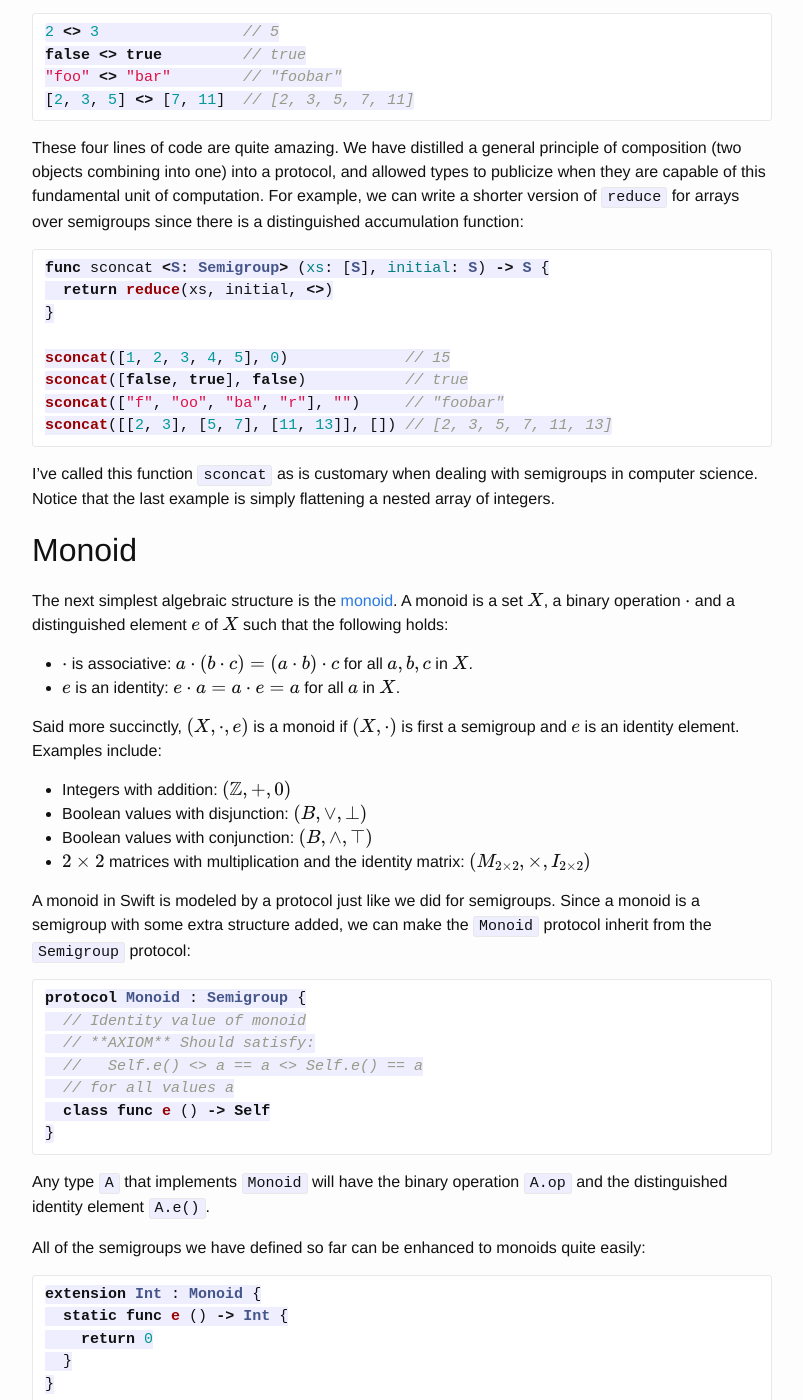
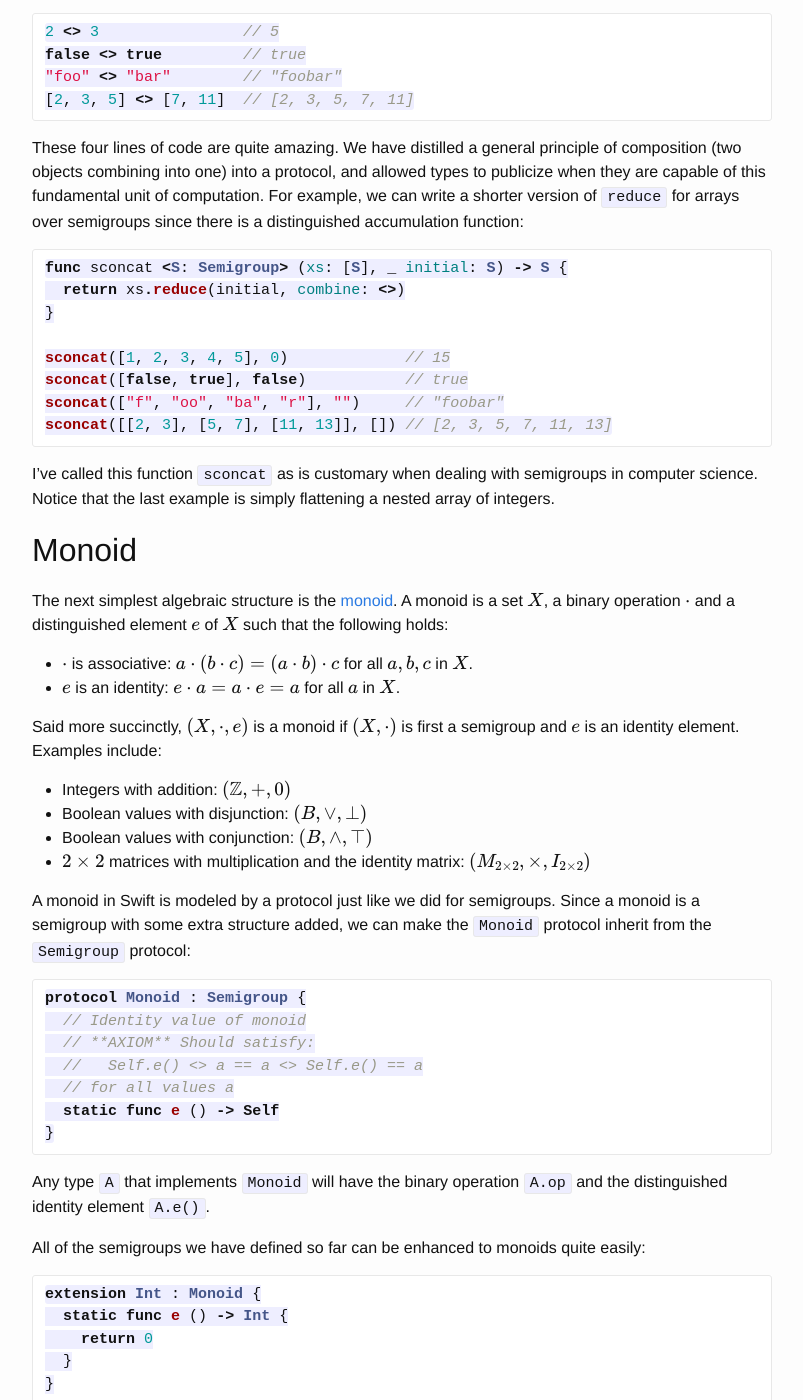
Before and after one commit to mbrandonw/mbrandonw.github.io, a Jekyll site: the page built from _posts/2015-02-17-algebraic-structure-and-protocols.markdown, in a window 1280 px wide and 1400 px high, scrolled down 4549 px. Shown: the whole window, without its empty margins (238-1041 px from the left). Built offline with Jekyll 4.4.1, drawn with Linux system fonts in a browser that asks for light colours; Markdown is read by kramdown in place of the engine named in the settings; formulas are drawn with MathJax 3; comment, search, counter and statistics services are not loaded.

````diff
--- a/_posts/2015-02-17-algebraic-structure-and-protocols.markdown
+++ b/_posts/2015-02-17-algebraic-structure-and-protocols.markdown
@@ -171,8 +171,8 @@ false <> true         // true
 These four lines of code are quite amazing. We have distilled a general principle of composition (two objects combining into one) into a protocol, and allowed types to publicize when they are capable of this fundamental unit of computation. For example, we can write a shorter version of `reduce` for arrays over semigroups since there is a distinguished accumulation function:
 
 ```swift
-func sconcat <S: Semigroup> (xs: [S], initial: S) -> S {
-  return reduce(xs, initial, <>)
+func sconcat <S: Semigroup> (xs: [S], _ initial: S) -> S {
+  return xs.reduce(initial, combine: <>)
 }
 
 sconcat([1, 2, 3, 4, 5], 0)             // 15
@@ -205,7 +205,7 @@ protocol Monoid : Semigroup {
   // **AXIOM** Should satisfy:
   //   Self.e() <> a == a <> Self.e() == a
   // for all values a
-  class func e () -> Self
+  static func e () -> Self
 }
 ```
 
@@ -250,7 +250,7 @@ The fact that monoids have a distinguished element means that we can provide an
 
 ```swift
 func mconcat <M: Monoid> (xs: [M]) -> M {
-  return reduce(xs, M.e(), <>)
+  return xs.reduce(M.e(), combine: <>)
 }
 
 mconcat([1, 2, 3, 4, 5])            // 15
````
Also changed, not shown: 11 other files.
